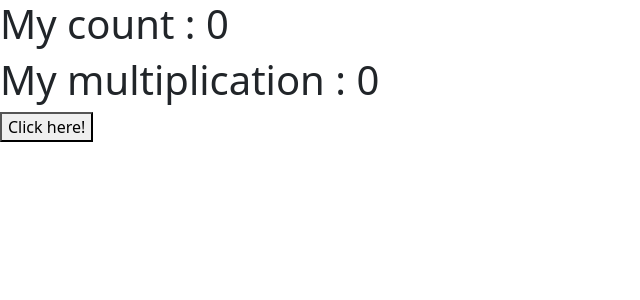
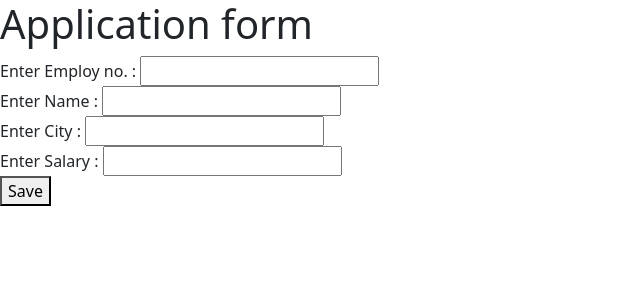
Before and after one commit to git-tusharr/React-crud-operations, a React (Vite) app in the folder my-react-app/: page / in a window 1280 px wide. Shown: the top 300 px of the page, without its empty margins (0-640 px from the left). Built offline with nearby package versions, Linux system fonts and the light colour scheme.

Commit message:
application form

```diff
--- a/my-react-app/src/App.jsx
+++ b/my-react-app/src/App.jsx
@@ -1,22 +1,43 @@
-import { useState,useEffect } from "react";
+import { useState } from "react";
+
 const App=()=>{
-  const [count,setCount]=useState(0);
-  const [multi,setMulti]=useState(0);
 
-  useEffect(()=>{
-    setMulti(count*2)
-  },[count])
+  const [input,setInput]=useState({});
+  const handleInput=(e)=>{
 
+    let name=e.target.name;
+    let value=e.target.value;
+
+    setInput(values=>({...values,[name]:value}))
+    console.log(input)
+  }
 
 return(
   <>
 
-  <h1>My count : {count}</h1>
-  <h1>My multiplication : {multi}</h1>
+  <h1>Application form</h1>
 
-  <button onClick={()=>{setCount(count+1)}}>Click here!</button>
+  Enter Employ no. : <input type="text" name="empno" onChange={handleInput}/>
+
+  <br />
+
+    Enter Name : <input type="text"  name="name" onChange={handleInput}/>
+
+  <br />
+
+    Enter City : <input type="text"  name="city" onChange={handleInput}/>
+
+
+<br />
+    Enter Salary : <input type="text" name="salary" onChange={handleInput}/>
+
+<br />
+<button>Save</button>
+
+
 
   </>
 )
+
 }
 export default App;
```
